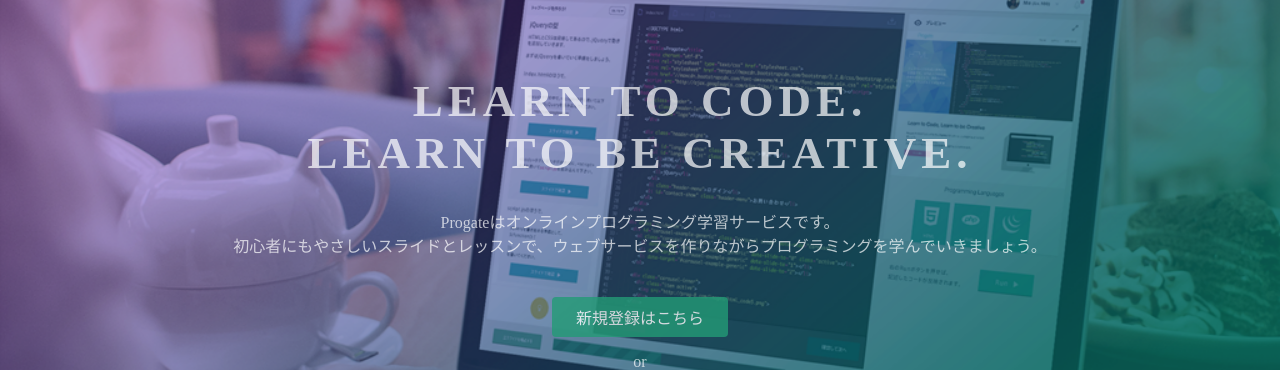
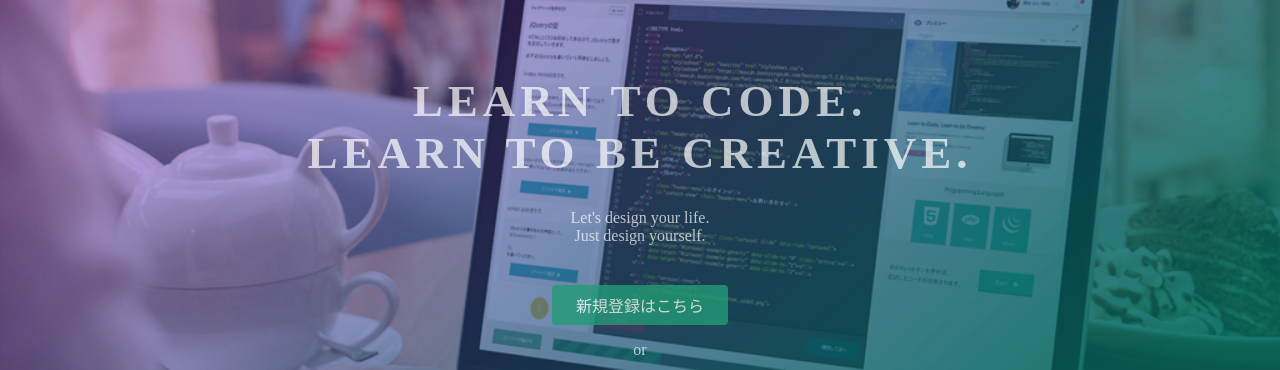
Before and after one commit to ShuTomura/CreateApp, a plain HTML site: page index.html in a window 1280 px wide. Shown: the part 135-505 px from the top of the page. Drawn offline with Linux system fonts and the light colour scheme.

Commit message:
Update index.html

```diff
--- a/index.html
+++ b/index.html
@@ -24,7 +24,7 @@
   <div class="top-wrapper">
     <div class="container">
       <h1>LEARN TO CODE.<br>LEARN TO BE CREATIVE.</h1>
-      <p>Progateはオンラインプログラミング学習サービスです。<br>初心者にもやさしいスライドとレッスンで、ウェブサービスを作りながらプログラミングを学んでいきましょう。</p>
+      <p>Let's design your life.<br>Just design yourself.</p>
       <div class="btn-wrapper">
         <a href="#" class="btn signup">新規登録はこちら</a>
         <p>or</p>
```
